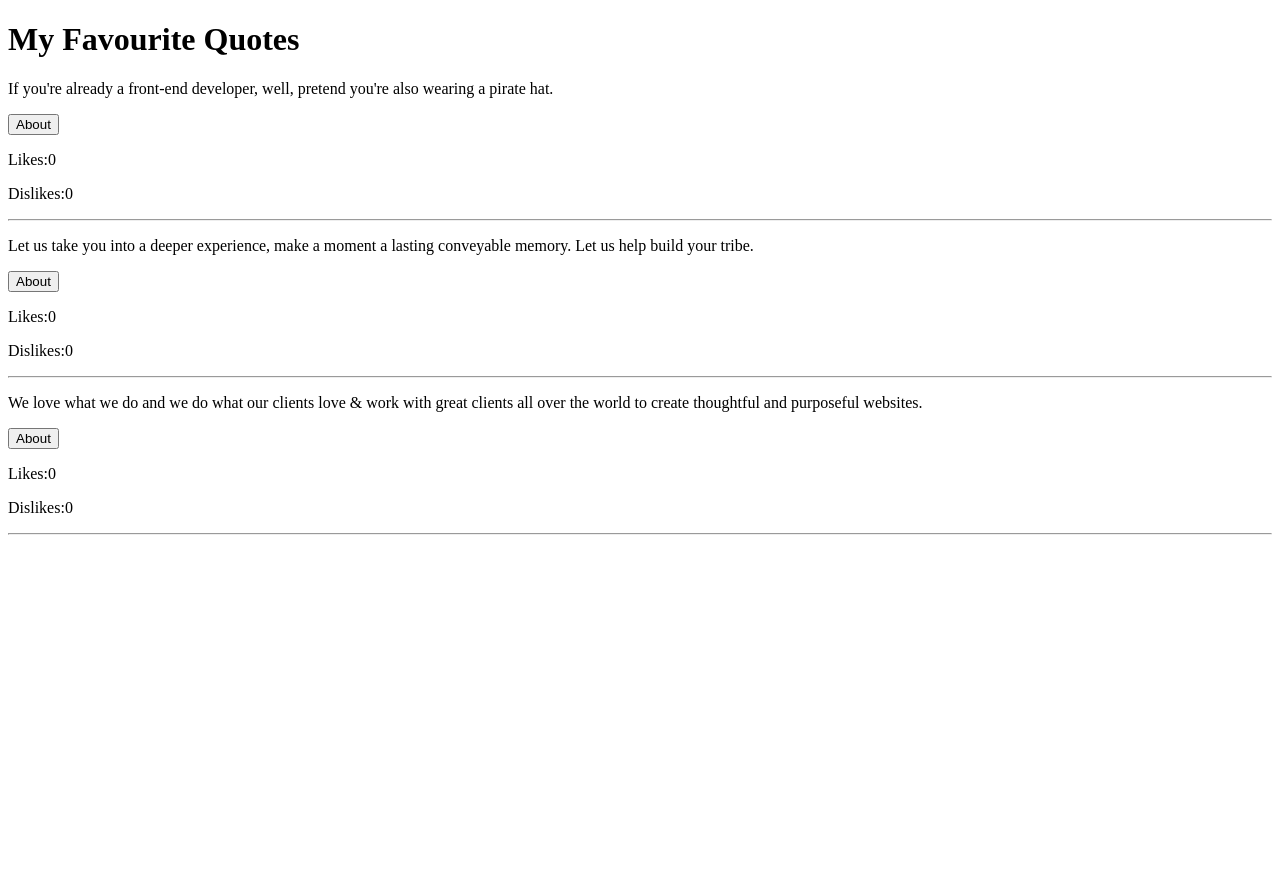
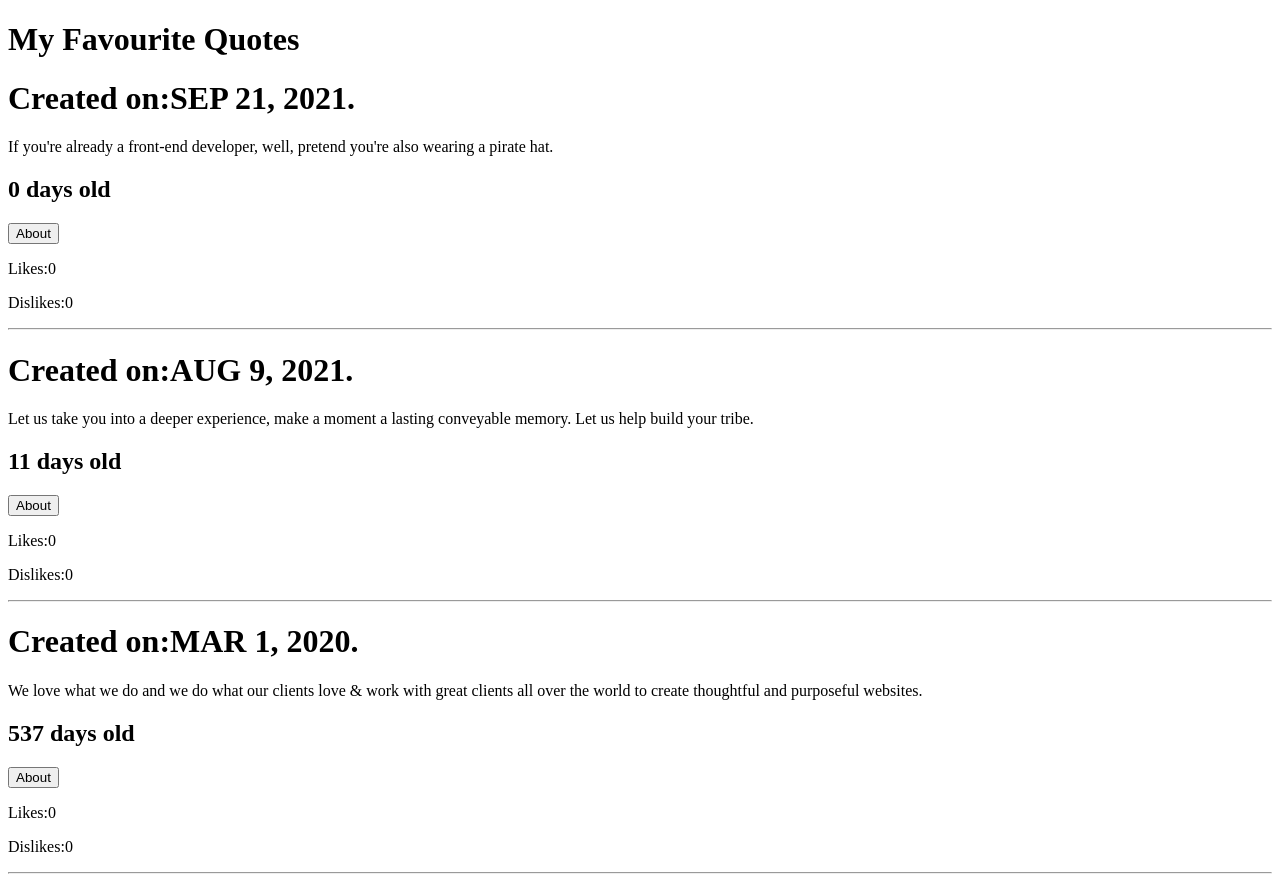
Before and after one commit to JoeshGichon/Favourite-Quotes, an Angular app: page / in a window 1280 px wide. Before the commit the page ends 800 px from the top, so only its background shows below. Built offline with nearby package versions, Linux system fonts and the light colour scheme.

Commit message:
This will create a view that renders the date in which each quote is created as well as days passed since the quote was created

```diff
--- a/src/app/app.module.ts
+++ b/src/app/app.module.ts
@@ -7,6 +7,7 @@ import { QuoteComponent } from './quote/quote.component';
 import { QuoteDetailComponent } from './quote-detail/quote-detail.component';
 import { UpvoteDirective } from './upvote.directive';
 import { DownvoteDirective } from './downvote.directive';
+import { DateCountPipe } from './date-count.pipe';
 
 @NgModule({
   declarations: [
@@ -14,7 +15,8 @@ import { DownvoteDirective } from './downvote.directive';
     QuoteComponent,
     QuoteDetailComponent,
     UpvoteDirective,
-    DownvoteDirective
+    DownvoteDirective,
+    DateCountPipe
   ],
   imports: [
     BrowserModule,
--- /dev/null
+++ b/src/app/date-count.pipe.ts
@@ -0,0 +1,24 @@
+import { Pipe, PipeTransform } from '@angular/core';
+
+@Pipe({
+  name: 'dateCount'
+})
+export class DateCountPipe implements PipeTransform {
+
+  transform(value: any): number{
+    let today:Date = new Date();
+    let todayWithNoTime:any = new Date(today.getFullYear(), today.getMonth(), today.getDate())
+    var dateDifference = Math.abs(todayWithNoTime - value);
+    const secondsInDay = 86400;
+    var dateDifferenceSeconds = dateDifference*0.001;
+    var dateCounter = dateDifferenceSeconds/secondsInDay;
+
+    if (dateCounter >= 1 && value < todayWithNoTime){
+      return dateCounter;
+    }else{
+      return 0;
+    }
+
+  }
+
+}
--- a/src/app/quote.ts
+++ b/src/app/quote.ts
@@ -1,8 +1,6 @@
 export class Quote {
     showDescription:boolean;
-    constructor(public quote:string,public quoteAuthor:string,public upVote:number,public downVote:number){
+    constructor(public quote:string,public quoteAuthor:string,public upVote:number,public downVote:number,public createdDate:Date){
         this.showDescription=false;
     }
-    // quote:string;
-    // quoteAuthor:string;
 }
--- a/src/app/quote/quote.component.html
+++ b/src/app/quote/quote.component.html
@@ -1,6 +1,8 @@
 <div id="quote">
     <li *ngFor="let quote of quotes;let i = index">
+        <h1>Created on:{{ quote.createdDate|date|uppercase }}. </h1>
         <p>{{ quote.quote }}</p>
+        <h2>{{ quote.createdDate|dateCount}} days old</h2>
         <button (click)='toggleDetails(i)'>About</button>
         <div>
             <app-quote-detail *ngIf='quote.showDescription' [quoteAuthor]='quote ' (isComplete) = 'completeGoal($event,i)'></app-quote-detail>
--- a/src/app/quote/quote.component.ts
+++ b/src/app/quote/quote.component.ts
@@ -9,11 +9,11 @@ import { Quote } from '../quote';
 export class QuoteComponent implements OnInit {
 
   quotes:Quote[] = [
-    new Quote("If you're already a front-end developer, well, pretend you're also wearing a pirate hat."," Ethan Marcotte",0,0
+    new Quote("If you're already a front-end developer, well, pretend you're also wearing a pirate hat."," Ethan Marcotte",0,0,new Date(2021,8,21)
     ),
-    new Quote("Let us take you into a deeper experience, make a moment a lasting conveyable memory. Let us help build your tribe.","Deep Immersion",0,0
+    new Quote("Let us take you into a deeper experience, make a moment a lasting conveyable memory. Let us help build your tribe.","Deep Immersion",0,0,new Date(2021,7,9)
     ),
-    new Quote("We love what we do and we do what our clients love & work with great clients all over the world to create thoughtful and purposeful websites." ,"Dr. Christopher Dayagdag",0,0
+    new Quote("We love what we do and we do what our clients love & work with great clients all over the world to create thoughtful and purposeful websites." ,"Dr. Christopher Dayagdag",0,0,new Date(2020,2,1)
     ),
   ]
 
```
Also changed, not shown: 1 other file (tests, documents, lock files or other folders).
